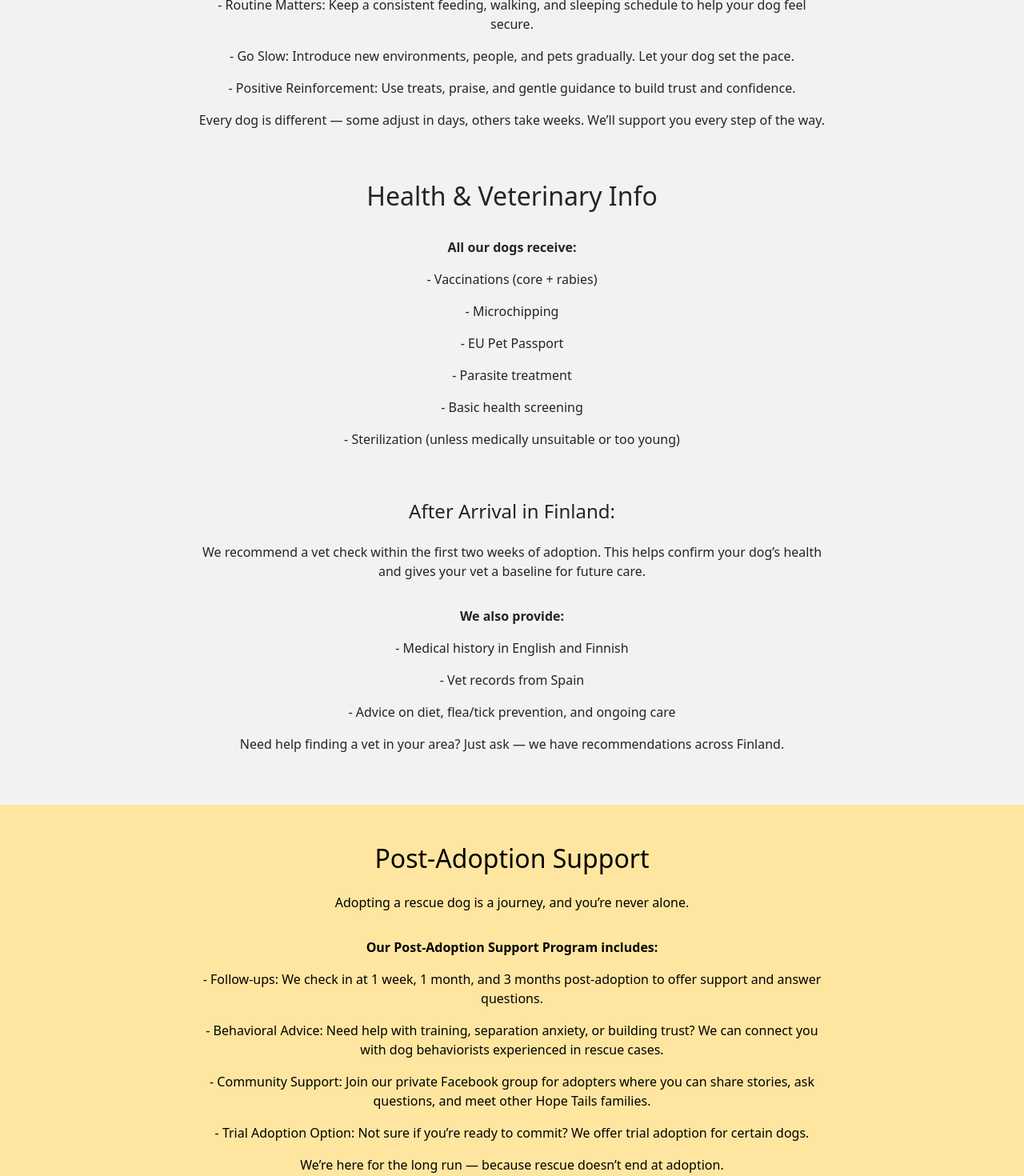
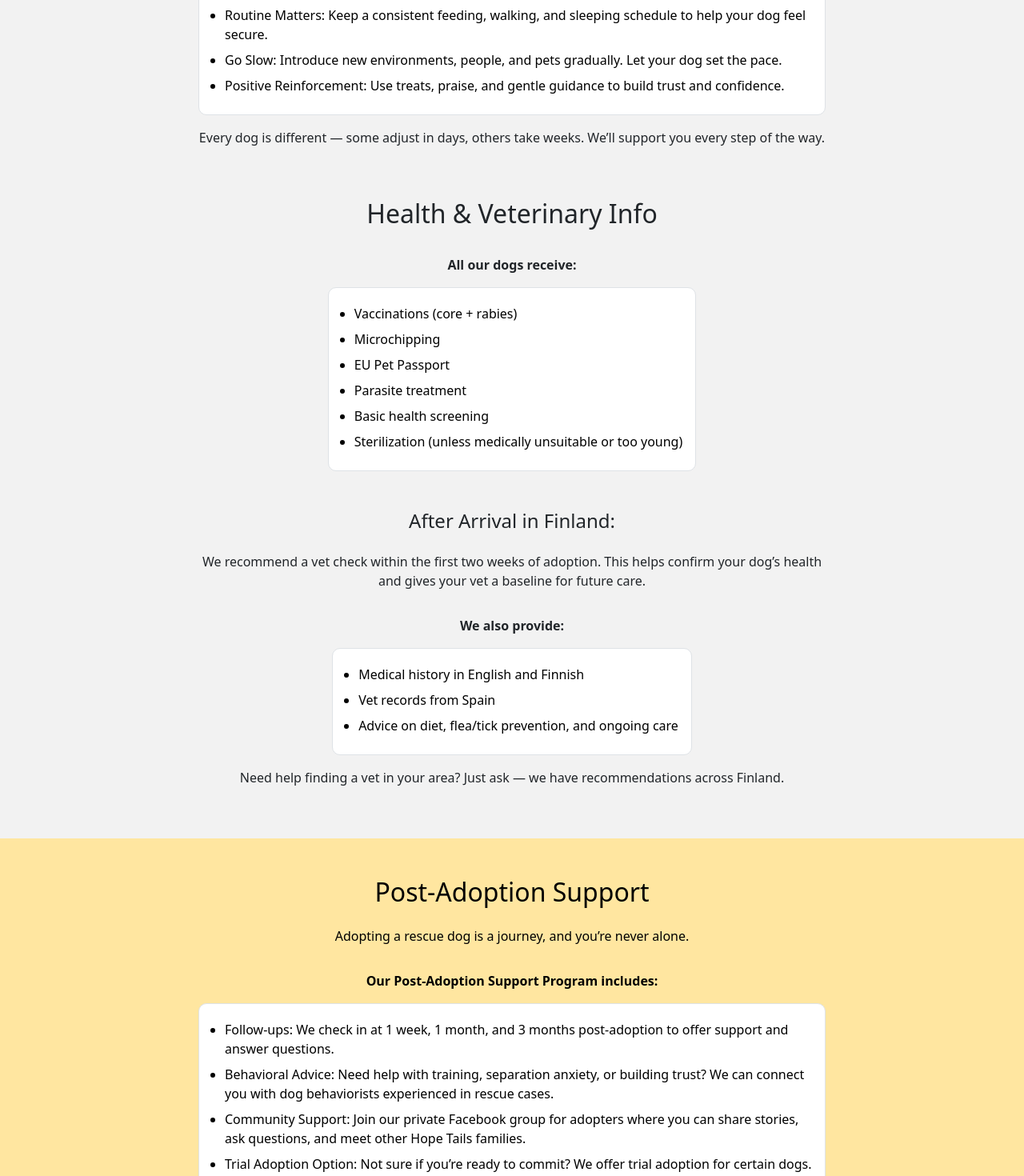
Before and after one commit to kristakorento/animal-rescue-adoption-website, a React (Vite) app: page /adoption/info-guides in a window 1280 px wide. Shown: the part 1720-3190 px from the top of the page at 80% size. Built offline with nearby package versions, Linux system fonts and the light colour scheme.

Commit message:
Pieniä korjauksia. Adoption sivu: poistettu turhat linkitykset, teksisisällöt korjattu. Info&Guides: listat luotu ja reunukset lisätty. Blogi: keskitetty blogitekstit, blogpost h5 muutettu h3. Etusivu: blogipostauksien napit vie blogi-sivulle.

```diff
--- a/src/Nettisivujen_Koodit/Adoption.jsx
+++ b/src/Nettisivujen_Koodit/Adoption.jsx
@@ -2,37 +2,37 @@ import "../Nettisivujen_Tyylit/Adoption.css";
 
 function Adoption() {
   return (
-    <div className="container-fluid p-0 text-center">
-      <div className="bg-color-yellow p-5">
+    <div className="container-fluid p-0">
+      <div className="bg-color-yellow p-5 text-center">
         <h1 className="pb-3">Adoption</h1>
         <div className="paragraph-text">
           <p>This page provides quick links to essential information, including our adoption process, policies, fees, trial adoption option, and frequently asked questions. It guides you through how we rescue dogs, the steps to adopt, and the support we offer before, during, and after adoption. </p>
         </div>
       </div>
-      <div className="bg-color-gray p-5">
-        <h2 className="pb-2"><a className="title-link" href="/adoption/info-guides">Info & Guides</a></h2>
+      <div className="bg-color-gray p-5 text-center">
+        <h2 className="pb-2">Info & Guides</h2>
         <div className="paragraph-text">
           <p>Discover how we at Hope Tails Rescue save dogs from Spain, welcome them to our shelter in Finland, and help them find loving homes. Learn about the adoption journey, what to expect when bringing your dog home, vet care, and our ongoing post-adoption support.</p>
           <a href="/adoption/info-guides" className="btn btn-primary mt-3">Visit Info & Guides page</a>
         </div>
-        <h2 className="pt-5 pb-2"><a className="title-link" href="/adoption/policies">Policies & Fees</a></h2>
+        <h2 className="pt-5 pb-2">Adoption Policies</h2>
         <div className="paragraph-text">
-          <p>Learn about our adoption fees, reservation and cancellation policies, and the criteria we use to ensure safe, responsible, and lifelong matches for every dog.</p>
-          <a href="/adoption/policies" className="btn btn-primary mt-3">Visit Policies page</a>
+          <p>Learn about our reservation and cancellation rules, who is eligible to adopt, and why we sometimes have to say no. These policies help us make thoughtful, lasting matches and ensure each rescue dog gets the best chance at a happy life.</p>
+          <a href="/adoption/policies" className="btn btn-primary mt-3">Visit Adoption Policies page</a>
         </div>
-        <h2 className="pt-5 pb-2"><a className="title-link" href="/adoption/fees-and-process">Adoption Process</a></h2>
+        <h2 className="pt-5 pb-2">Adoption Process & Fees</h2>
         <div className="paragraph-text">
-          <p>Learn how to adopt a rescue dog from Hope Tails Rescue — from visiting our shelter and applying, to meeting your match and bringing them home. We guide you every step of the way. </p>
-          <a href="/adoption/fees-and-process" className="btn btn-primary mt-3">Visit Fees & Process page</a>
+          <p>Get a clear overview of how to adopt a dog from our shelter — from your first visit to bringing your new companion home. Learn about our adoption steps, timeline, and what the adoption fee includes.</p>
+          <a href="/adoption/fees-and-process" className="btn btn-primary mt-3">Visit Adoption Process & Fees page</a>
         </div>
       </div>
-      <div className="bg-color-yellow p-5">
-        <h2 className="pb-2"><a className="title-link" href="/adoption/faq">FAQ</a></h2>
+      <div className="bg-color-yellow p-5 text-center">
+        <h2 className="pb-2">FAQ</h2>
         <div className="paragraph-text">
           <p>Find answers to common questions about our adoption process, fees, and what to expect when adopting from Hope Tails Rescue.</p>
           <a href="/adoption/faq" className="btn btn-primary mt-3">Visit FAQ page</a>
         </div>
-        <h2 className="pt-5 pb-2"><a className="title-link" href="/adoption/trial-adoption">Trial Adoption</a></h2>
+        <h2 className="pt-5 pb-2">Trial Adoption</h2>
         <div className="paragraph-text">
           <p>Learn about our trial adoption process, where you can welcome a dog into your home for up to 14 days to see if it's the right match before finalizing the adoption. We support you throughout the trial period.</p>
           <a href="/adoption/trial-adoption" className="btn btn-primary mt-3">Visit Trial Adoption page</a>
--- a/src/Nettisivujen_Koodit/Blogs.jsx
+++ b/src/Nettisivujen_Koodit/Blogs.jsx
@@ -53,7 +53,7 @@ const blogPosts = [
 
 function Blogs() {
   return (
-    <div className="container-fluid p-0">
+    <div className="container-fluid p-0 text-center">
       <div className="text-center bg-color-yellow pt-5 pb-2 px-5 p-md-5">
         <h1 className="pb-3">Blog</h1>
         <div className="paragraph-text">
@@ -128,9 +128,9 @@ export function BlogPost({ photo, title, text, alt, buttontext, hideOnLg = false
       <div className="card h-100 d-flex flex-column" style={{ width: '100%', maxWidth: '20rem'}}>
         <img className="card-img-top" src={photo} alt={alt} />
         <div className="card-body d-flex flex-column">
-          <h5 className="card-title">{title}</h5>
+          <h3 className="card-title blogpost-title">{title}</h3>
           <p className="card-text">{text}</p>
-          <a href="#" className="btn btn-primary mt-auto">{buttontext}</a>
+          <a href="/blogs" className="btn btn-primary mt-auto">{buttontext}</a>
         </div>
       </div>
     </div>
--- a/src/Nettisivujen_Koodit/FAQ.jsx
+++ b/src/Nettisivujen_Koodit/FAQ.jsx
@@ -34,7 +34,7 @@ function FAQ() {
       <div className="bg-color-yellow p-5">
         <h2 className="pb-2">Did not find the answer to your question?</h2>
         <div className="paragraph-text">
-          <p className="pt-2">You can contact us via the <a href='/contact-details'>contact form</a> or through our social media channels.</p>
+          <p className="pt-2">You can contact us via the <a href='/contact-details'><strong>contact form</strong></a> or through our social media channels.</p>
         </div>
       </div>
     </div>
--- a/src/Nettisivujen_Koodit/InfoGuides.jsx
+++ b/src/Nettisivujen_Koodit/InfoGuides.jsx
@@ -7,9 +7,7 @@ function InfoGuides() {
         <h1 className="pb-3">Infos & Guides</h1>
         <div className="paragraph-text">
           <p>At Hope Tails Rescue, every dog we save is part of a bigger mission: giving abandoned and mistreated animals a real chance at a new life. Our work begins in Spain, where many dogs face hardship, and continues all the way to our shelter in Finland, where healing, care, and new beginnings happen.</p>
-
           <p>This page will guide you through our full rescue process — from the moment a dog is saved, to the day they find their forever home, and beyond. Whether you’re thinking of adopting or just want to understand how we work, we’re glad you’re here. </p>
-
           <p>Because rescue isn’t just about saving lives — it’s about changing them. </p>
         </div>
       </div>
@@ -17,124 +15,72 @@ function InfoGuides() {
         <h2 className="pb-2">About Our Rescue Process</h2>
         <div className="paragraph-text">
           <h3 className="p-3">From Spain to Our Shelter in Finland</h3>
-          <p>
-
-            At Hope Tails Rescue, we work hard to give dogs in need a fresh start. Many of our dogs are rescued from difficult situations in Spain — including neglect, abandonment, or life on the streets. Through trusted partnerships with local rescuers and shelters in Spain, we identify dogs who are ready for a second chance.</p>
-
-
+          <p>At Hope Tails Rescue, we work hard to give dogs in need a fresh start. Many of our dogs are rescued from difficult situations in Spain — including neglect, abandonment, or life on the streets. Through trusted partnerships with local rescuers and shelters in Spain, we identify dogs who are ready for a second chance.</p>
           <h3 className="p-3 pt-5">Here's how the rescue journey works:</h3>
-
           <p><strong>1. Rescue in Spain:</strong></p>
-
           <p>Our partner organizations rescue dogs and provide them with immediate care — including vet checks, vaccinations, microchipping, and behavioral assessments.</p>
-
-
-
           <p className="pt-3"><strong>2. Preparing for Travel:</strong></p>
-
           <p>Once the dog is healthy, vaccinated, and ready to travel (usually after a quarantine and health clearance period), we arrange safe and comfortable transport to Finland. All dogs travel with proper documentation, an EU pet passport, and meet all required legal and health standards.</p>
-
-
-
           <p className="pt-3"><strong>3. Arrival at Our Shelter in Finland:</strong></p>
-
           <p>When the dogs arrive in Finland, they are welcomed into our shelter, where they can rest, recover from the journey, and begin their adjustment in a calm, safe environment.</p>
-
           <p>This step is vital — it allows us to observe each dog more closely, continue any needed care or socialization, and truly understand their personality and needs.</p>
-
-
-
           <p className="pt-3"><strong>4. Matching & Adoption:</strong></p>
-
           <p>Once the dog is ready, we begin the adoption process. We carefully review applications and meet with potential adopters to ensure the best possible match. All adoptions are done responsibly, with the dog's long-term well-being at the center. </p>
         </div>
         <h2 className="pt-5 pb-2">Bringing Your Dog Home</h2>
         <div className="paragraph-text">
           <p className="pt-4">Welcoming a rescue dog is a special moment — but it also takes patience, understanding, and time to help your new companion settle in.</p>
-
-
-
           <p className="pt-3"><strong>Here’s What to Expect:</strong></p>
-
-          <p>- First Days: Your dog may be shy, overwhelmed, or curious. Give them space and a quiet, safe spot to decompress.</p>
-
-
-
-          <p>- Routine Matters: Keep a consistent feeding, walking, and sleeping schedule to help your dog feel secure.</p>
-
-
-
-          <p>- Go Slow: Introduce new environments, people, and pets gradually. Let your dog set the pace.</p>
-
-
-
-          <p>- Positive Reinforcement: Use treats, praise, and gentle guidance to build trust and confidence.</p>
-
-
-
-          <p>Every dog is different — some adjust in days, others take weeks. We’ll support you every step of the way.</p>
+          <div className="text-start info-list">
+            <ul>
+              <li>First Days: Your dog may be shy, overwhelmed, or curious. Give them space and a quiet, safe spot to decompress.</li>
+              <li>Routine Matters: Keep a consistent feeding, walking, and sleeping schedule to help your dog feel secure.</li>
+              <li>Go Slow: Introduce new environments, people, and pets gradually. Let your dog set the pace.</li>
+              <li>Positive Reinforcement: Use treats, praise, and gentle guidance to build trust and confidence.</li>
+            </ul>
+          </div>
+          <p className="pt-3">Every dog is different — some adjust in days, others take weeks. We’ll support you every step of the way.</p>
         </div>
         <h2 className="pt-5 pb-2">Health & Veterinary Info</h2>
         <div className="paragraph-text">
           <p className="pt-3"><strong>All our dogs receive:</strong></p>
-
-          <p>- Vaccinations (core + rabies)</p>
-
-          <p>- Microchipping</p>
-
-          <p>- EU Pet Passport</p>
-
-          <p>- Parasite treatment</p>
-
-          <p>- Basic health screening</p>
-
-          <p>- Sterilization (unless medically unsuitable or too young)</p>
-
-
-
+          <div className="text-start info-list">
+            <ul>
+              <li>Vaccinations (core + rabies)</li>
+              <li>Microchipping</li>
+              <li>EU Pet Passport</li>
+              <li>Parasite treatment</li>
+              <li>Basic health screening</li>
+              <li>Sterilization (unless medically unsuitable or too young)</li>
+            </ul>
+          </div>
           <h3 className="p-3 pt-5">After Arrival in Finland:</h3>
-
           <p>We recommend a vet check within the first two weeks of adoption. This helps confirm your dog’s health and gives your vet a baseline for future care.</p>
-
           <p className="pt-3"><strong>We also provide:</strong></p>
-
-          <p>- Medical history in English and Finnish</p>
-
-          <p>- Vet records from Spain</p>
-
-          <p>- Advice on diet, flea/tick prevention, and ongoing care</p>
-
-          <p>Need help finding a vet in your area? Just ask — we have recommendations across Finland. </p>
+          <div className="text-start info-list">
+            <ul>
+              <li>Medical history in English and Finnish</li>
+              <li>Vet records from Spain</li>
+              <li>Advice on diet, flea/tick prevention, and ongoing care</li>
+            </ul>
+          </div>
+          <p className="pt-3">Need help finding a vet in your area? Just ask — we have recommendations across Finland. </p>
         </div>
       </div>
       <div className="text-center bg-color-yellow p-5">
         <h2 className="pb-2">Post-Adoption Support</h2>
         <div className="paragraph-text">
           <p className="pt-2">Adopting a rescue dog is a journey, and you’re never alone.</p>
-
-
-
           <p className="pt-3"><strong>Our Post-Adoption Support Program includes:</strong></p>
-
-
-
-          <p>- Follow-ups: We check in at 1 week, 1 month, and 3 months post-adoption to offer support and answer questions.</p>
-
-
-
-          <p>- Behavioral Advice: Need help with training, separation anxiety, or building trust? We can connect you with dog behaviorists experienced in rescue cases.</p>
-
-
-
-          <p>- Community Support: Join our private Facebook group for adopters where you can share stories, ask questions, and meet other Hope Tails families.</p>
-
-
-
-          <p>- Trial Adoption Option: Not sure if you’re ready to commit? We offer trial adoption for certain dogs.</p>
-
-
-
-          <p>We’re here for the long run — because rescue doesn’t end at adoption. </p>
+          <div className="text-start info-list">
+            <ul>
+              <li>Follow-ups: We check in at 1 week, 1 month, and 3 months post-adoption to offer support and answer questions.</li>
+              <li>Behavioral Advice: Need help with training, separation anxiety, or building trust? We can connect you with dog behaviorists experienced in rescue cases.</li>
+              <li>Community Support: Join our private Facebook group for adopters where you can share stories, ask questions, and meet other Hope Tails families.</li>
+              <li>Trial Adoption Option: Not sure if you’re ready to commit? We offer trial adoption for certain dogs.</li>
+            </ul>
+          </div>
+          <p className="pt-3">We’re here for the long run — because rescue doesn’t end at adoption. </p>
         </div>
       </div>
     </div>
--- a/src/Nettisivujen_Tyylit/Blogs.css
+++ b/src/Nettisivujen_Tyylit/Blogs.css
@@ -10,3 +10,7 @@
   object-fit: cover;
   width: 100%;
 }
+
+.blogpost-title {
+  font-size: 1.25rem !important;
+}
--- a/src/Nettisivujen_Tyylit/InfoGuides.css
+++ b/src/Nettisivujen_Tyylit/InfoGuides.css
@@ -16,6 +16,32 @@ h3{
   font-size: 1.5em !important;
 }
 
+.info-list{
+  border: #dee2e6 1px solid;
+  border-radius: 10px;
+  background: #ffffff;
+  margin: 0 auto;
+  display: inline-block;
+  padding: 0;
+}
+
+.info-list ul {
+  list-style: disc;
+  padding: 1.25rem 1rem 1rem 2rem;
+  margin: 0;
+}
+
+.info-list li {
+  margin-bottom: 0.5rem;
+  word-wrap: break-word;
+}
+
+@media (max-width: 768px) {
+  .info-list {
+    width: 100%;
+  }
+}
+
 @media only screen and (min-width: 1200px) {
   .paragraph-text {
     padding-left: 200px;
```
